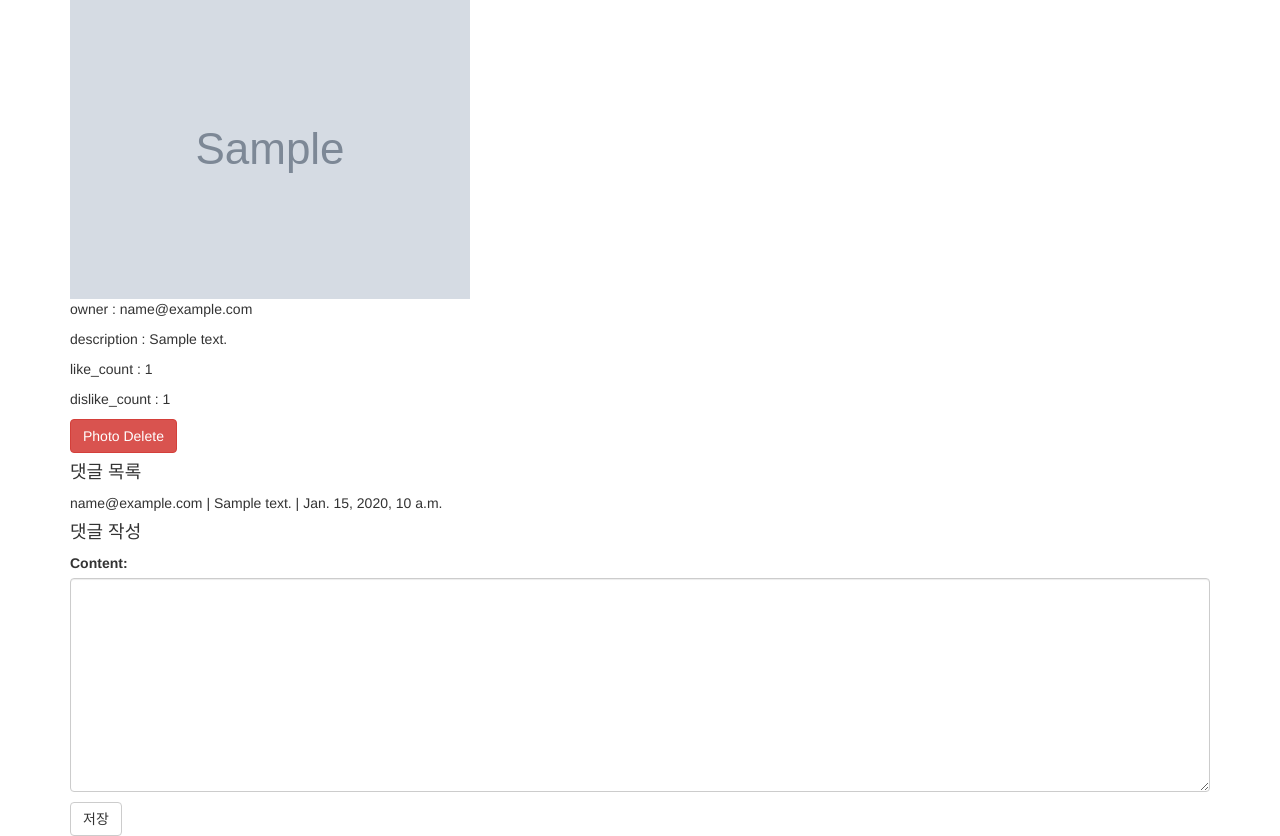
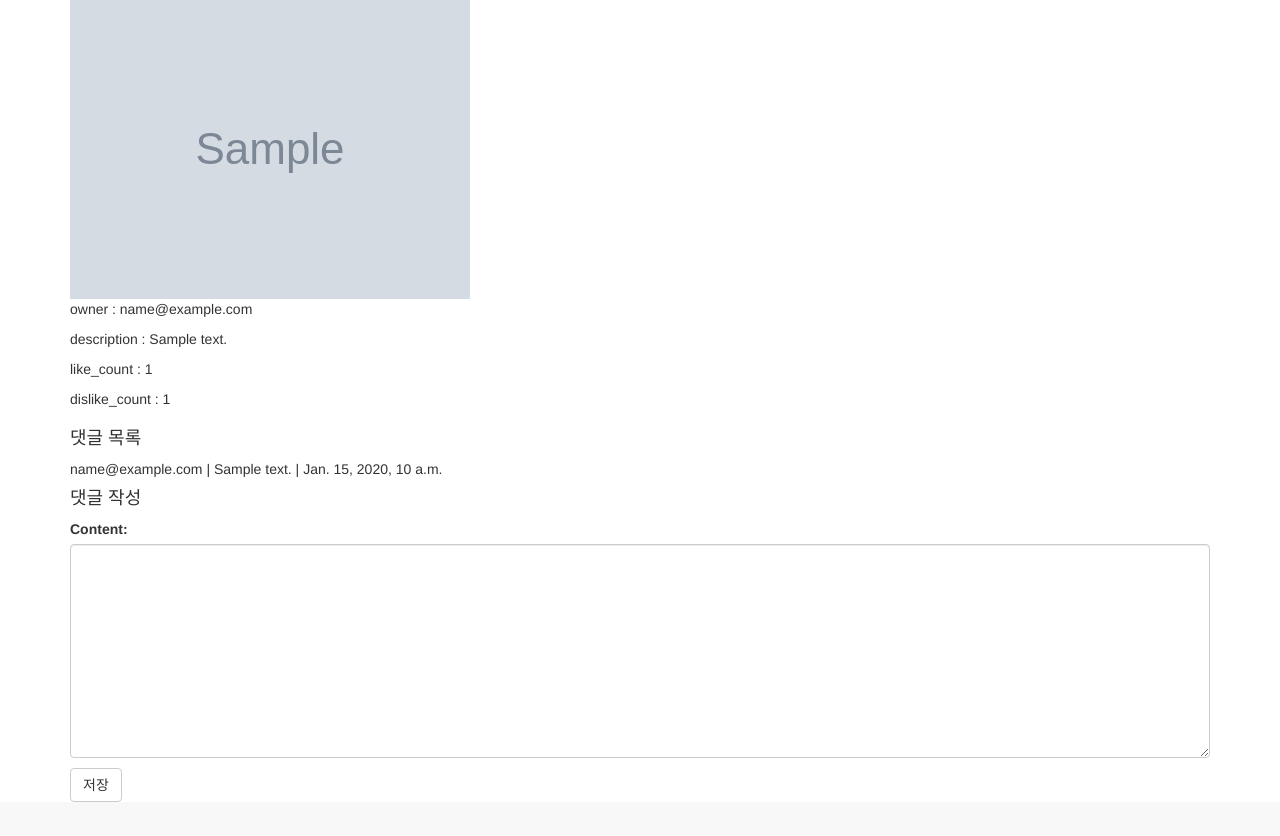
Before and after one commit to byunghyunpark/photo-notice-board-project, a Django app: page /index/photo/1/ in a window 1280 px wide. Shown: the part 102-938 px from the top of the page. After the commit the page ends 904 px from the top, so only its background shows below. Run offline with Django 3.2, Linux system fonts and the light colour scheme; tables that the repository leaves empty hold one stand-in row (values such as "Sample post"); grey boxes marked "Sample" are stand-in pictures; parts of the project's set-up code (start-up, migrations or seed data) failed here and were passed over; some libraries are stand-ins or nearby versions.

Commit message:
Bugfix: Photo delete button.

```diff
--- a/django_app/photo/urls.py
+++ b/django_app/photo/urls.py
@@ -9,9 +9,9 @@ urlpatterns = [
     url(r'^photo/add/multi/$', views.photo_add_multi, name='photo_add_multi'),
     url(r'^photo/(?P<pk>[0-9]+)/(?P<like_type>\w+)/$', views.photo_like, name='photo_like'),
     url(r'^photo/(?P<pk>[0-9]+)/$', views.photo_detail, name='photo_detail'),
-    url(r'^photo/(?P<pk>[0-9]+)/delete/$', views.photo_delete, name='photo_delete'),
     url(r'^photo/(?P<pk>[0-9]+)/comment/add/$', views.add_comment, name='add_comment'),
     url(r'^photo/search/$', views.photo_search, name='photo_search'),
     url(r'^photo/(?P<photo_pk>[0-9]+)/comment/delete/(?P<comment_pk>[0-9]+)/$', views.comment_delete, name='comment_delete'),
     url(r'^photo/(?P<photo_pk>[0-9]+)/comment/edit/(?P<comment_pk>[0-9]+)/$', views.comment_edit, name='comment_edit'),
+    url(r'photo/(?P<photo_pk>[0-9]+)/delete', views.photo_delete, name='photo_delete'),
 ]
--- a/django_app/photo/views/photo.py
+++ b/django_app/photo/views/photo.py
@@ -144,10 +144,7 @@ def photo_detail(request, pk):
     return render(request, 'photo/photo_detail.html', context)
 
 
-def photo_delete(request, pk):
-    print('1')
-    # instance = Photo.objects.filter(pk=pk)
-    # instance.img.crop['400x400'].clear_cashe()
-    # instance.img.crop['400x400'].delete()
-    # instance.delete()
-    return render(request, 'member/login.html', {})
+def photo_delete(request, photo_pk):
+    p1 = Photo.objects.get(pk=photo_pk)
+    p1.delete()
+    return redirect('photo:photo_list')
--- a/django_app/templates/photo/photo_detail.html
+++ b/django_app/templates/photo/photo_detail.html
@@ -9,8 +9,14 @@
     <p>description : {{ photo.description }}</p>
     <p>like_count : {{ photo.like_users.count }}</p>
     <p>dislike_count : {{ photo.dislike_users.count }}</p>
-    <a href="{% url 'photo:photo_delete' pk=photo.pk %}" class="btn btn-danger">Photo Delete</a>
 </div>
+
+{% if user == photo.owner %}
+<div class="container">
+    <a href="{% url 'photo:photo_delete' photo_pk=photo.pk %}" class="btn btn-sm btn-danger">delete</a>
+</div>
+{% endif %}
+
 <div class="comment-container container">
     <h4>댓글 목록</h4>
     {% for comment in comments %}
```
